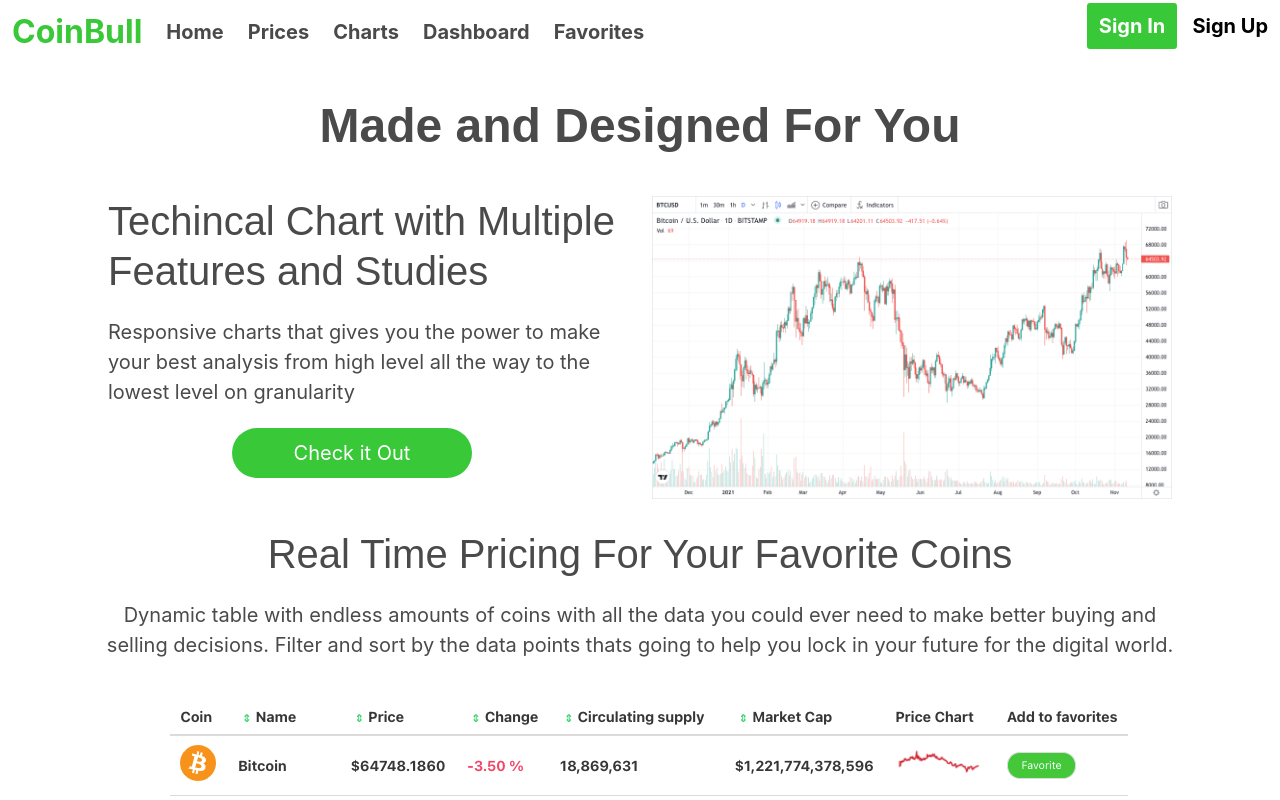
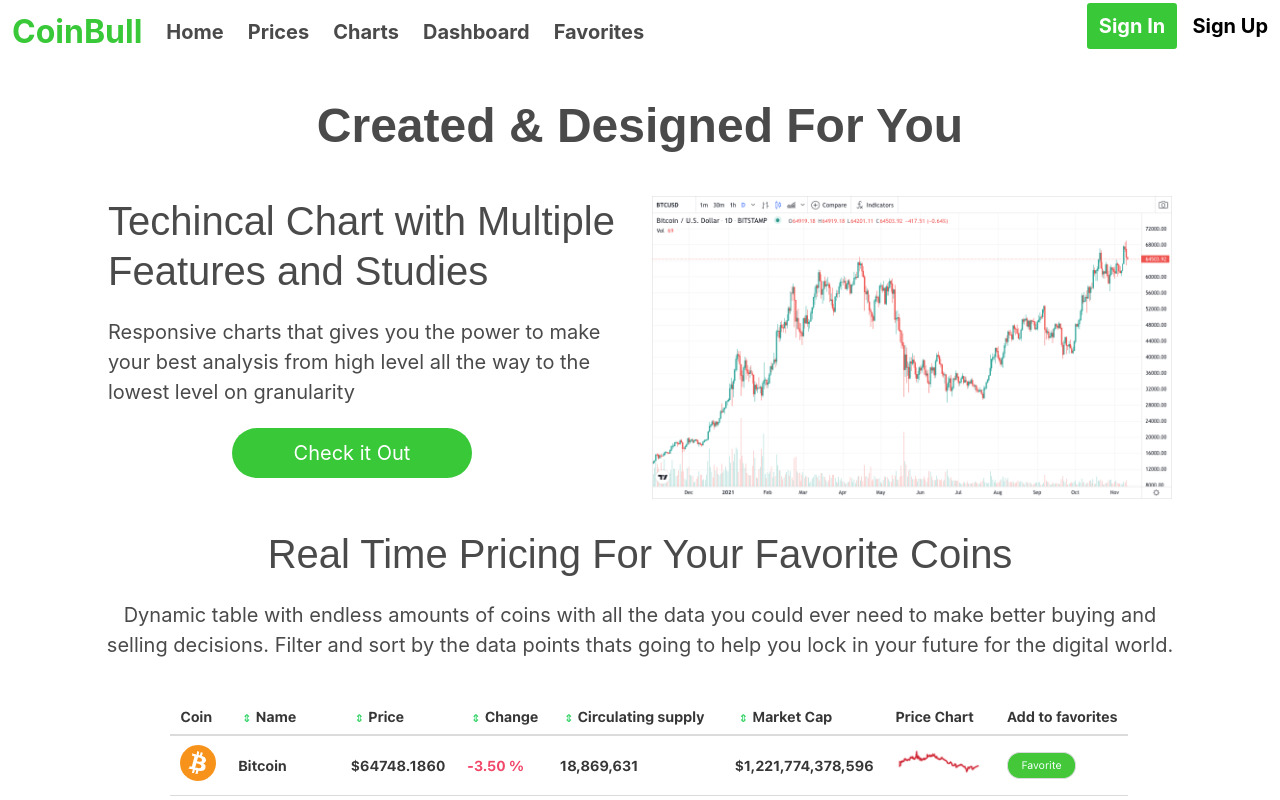
Before and after one commit to ChaseNicks/CoinBull, a React (Create React App) app in the folder client/: page / in a window 1280 px wide. Shown: the top 800 px of the page. Built offline with nearby package versions, Linux system fonts and the light colour scheme.

Commit message:
small home page edits:

```diff
--- a/client/src/pages/Home.js
+++ b/client/src/pages/Home.js
@@ -13,7 +13,7 @@ const Home = () => {
       {/* <CategoryMenu /> */}
       {/* <ProductList />
       <NewsCard symbol="ADA" /> */}
-      <h1 className="is-size-1 has-text-centered has-text-weight-bold" style={{ marginTop: "1.2rem", marginBottom: "2.5rem"}}> Made and Designed For You</h1>
+      <h1 className="is-size-1 has-text-centered has-text-weight-bold" style={{ marginTop: "1.2rem", marginBottom: "2.5rem"}}> Created & Designed For You</h1>
       <div className="columns is-pricing" style={{ marginRight: "2rem", marginLeft: "2rem" }}>
         <div className="column is-half is-flex-direction-column is-align-items-center">
           <h1 className="is-size-2 has-text-weight-medium">Techincal Chart with Multiple Features and Studies</h1>
```
